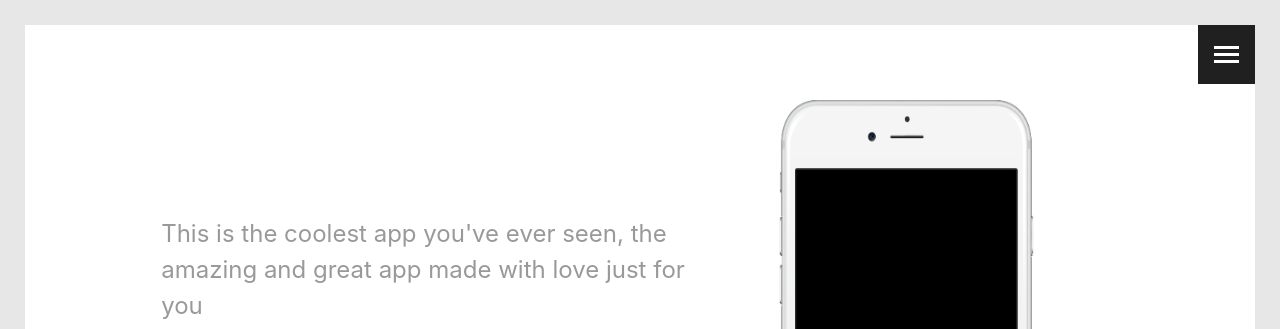
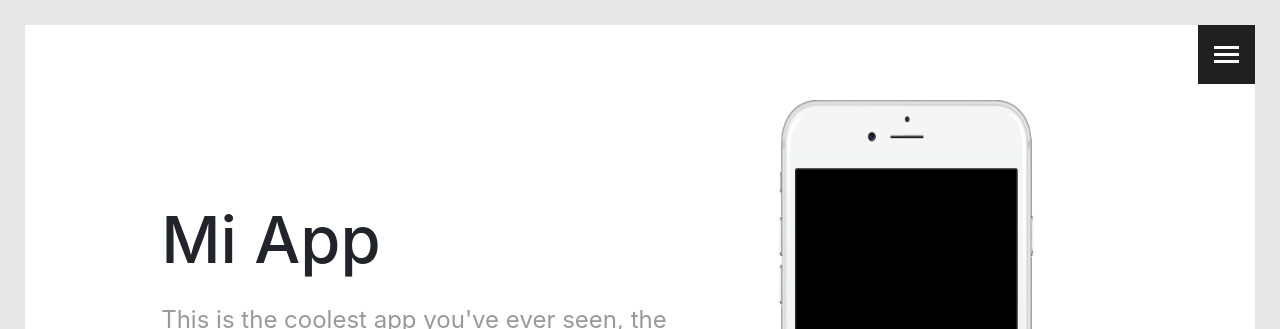
Before and after one commit to balajivenkat477/Assignments, a plain HTML site: page HTMLAssignments/Assignment1/assignment1.html in a window 1280 px wide. Shown: the top 329 px of the page. Drawn offline with nearby package versions, Linux system fonts and the light colour scheme.

Commit message:
Comments Changed

```diff
--- a/HTMLAssignments/Assignment1/assignment1.html
+++ b/HTMLAssignments/Assignment1/assignment1.html
@@ -70,7 +70,7 @@
 </nav>
       <div class="row">
         <div class="col-md-7 col-sm-12 col-xs-12 banner-text">
-          <!--<h1>Mi App</h1>-->
+          <h1>Mi App</h1>
           <p>This is the coolest app you've ever seen, the amazing and great app made with love just for you </p>
           <div class="row">
             <div class="col-md-4 col-sm-5 col-xs-5 banner-img1">
```
